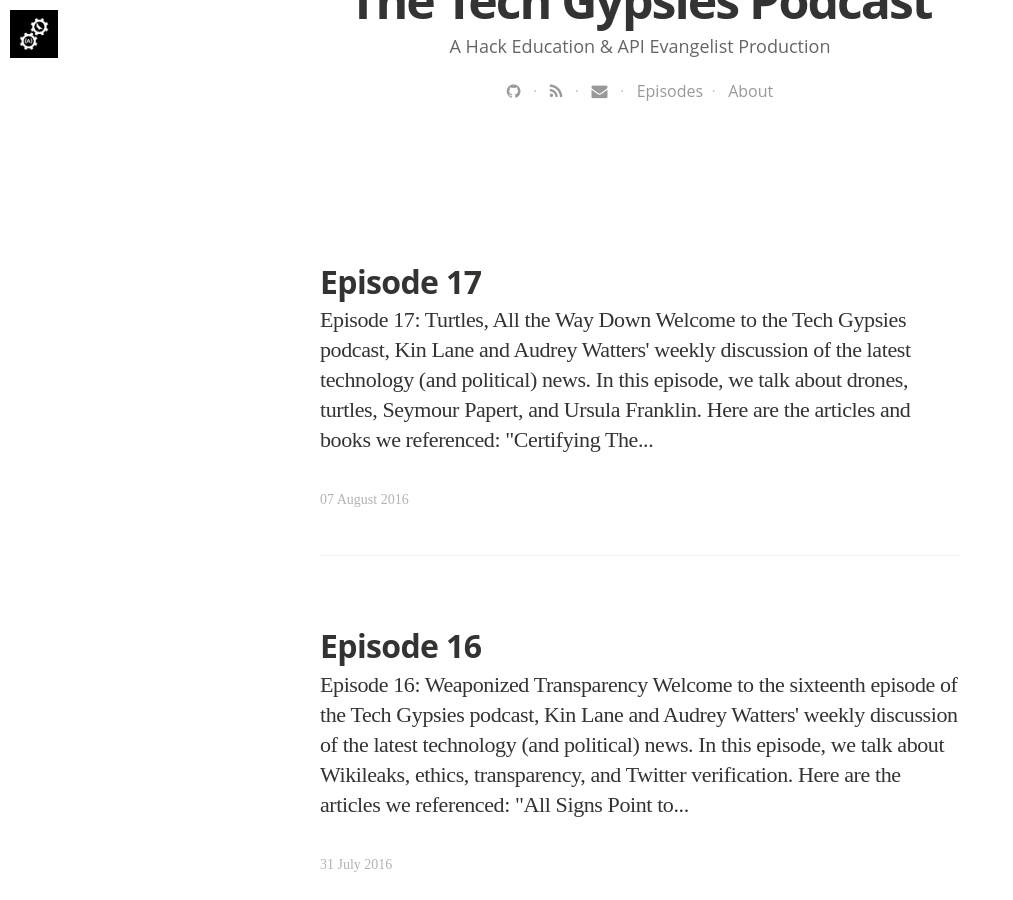
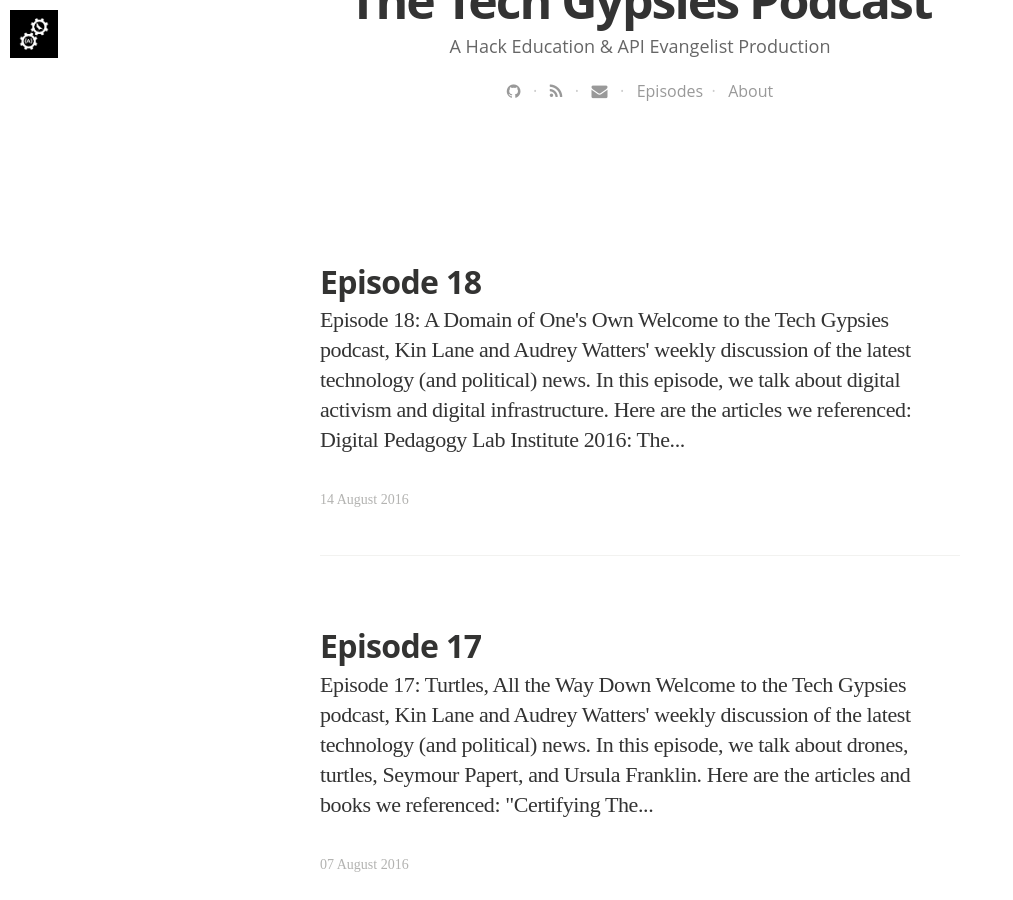
Before and after one commit to Techgypsies/podcast, a Jekyll site: the page built from blog/index.html, in a window 1280 px wide and 900 px high, scrolled down 559 px. Shown: the whole window, without its empty margins (0-1013 px from the left). Built offline with Jekyll 4.4.1, drawn with Linux system fonts in a browser that asks for light colours; nearby versions of some CDN libraries; some web fonts are replaced; the list of posts is cut into pages by our own code; some of the changed text lies outside the part shown.

Commit message:
new episode

```diff
--- a/_data/podcasts.yaml
+++ b/_data/podcasts.yaml
@@ -236,3 +236,17 @@
   tags:
   - Technology
   - Politics
+- title: "Tech Gypsies Episode 18"
+  summary: "In this episode, we talk about digital activism and digital infrastructure."
+  description: "In this episode, we talk about digital activism and digital infrastructure."
+  subtitle: "Tech, Scrutinized"
+  image: /assets/images/tech-gypsies-podcast-1500.png
+  audio_file: http://s3.amazonaws.com/techgypsies/podcast-2016-08-14.mp3
+  audio_length: 51043183
+  sound_cloud: https://soundcloud.com/kinlane/podcast-2016-08-14
+  duration: '0:35:27'
+  publish_date: "2016-08-14 09:00:00"
+  url: 2016/08/14/episode-18
+  tags:
+  - Technology
+  - Politics
--- /dev/null
+++ b/_posts/2016-08-14-episode-18.html
@@ -0,0 +1,26 @@
+---
+layout: post
+title: "Episode 18"
+date: 2016-08-14 08:35:00 +0000
+tags:
+image: https://s3.amazonaws.com/techgypsies/2016-08-14-sale.jpg
+imagecredits: https://www.flickr.com/photos/rrenomeron/11897073505
+---
+<h3>Episode 18: A Domain of One's Own</h3>
+<br />
+<p>Welcome to the Tech Gypsies podcast, <a href="http://kinlane.com">Kin Lane</a> and <a href="http://audreywatters.com">Audrey Watters</a>' weekly discussion of the latest technology (and political) news.</p>
+
+<p>In this episode, we talk about digital activism and digital infrastructure.</p>
+
+<p>
+<iframe width="100%" height="166" scrolling="no" frameborder="no" src="https://w.soundcloud.com/player/?url=https%3A//api.soundcloud.com/tracks/278269484&amp;color=ff5500&amp;auto_play=false&amp;hide_related=false&amp;show_comments=true&amp;show_user=true&amp;show_reposts=false"></iframe>
+</p>
+
+<p>Here are the articles we referenced:</p>
+<ul>
+<li><a href="http://audreywatters.com/2016/08/13/dig-ped-action">Digital Pedagogy Lab Institute 2016: The "Action" Track</a> on audreywatters.com</li>
+<li><a href="https://medium.com/@anildash/the-lost-infrastructure-of-social-media-d2b95662ccd3#.qw9yrjlom">The lost infrastructure of social media</a> on medium.com</li>
+<li><a href="https://www.aclu.org/blog/free-future/making-sure-revolution-gets-televised">Making Sure the Revolution Gets Televised</a> on the ACLU blog</li>
+</ul>
+
+<p>Feedback is welcome. (You should email Kin with it though.)</p>
--- a/index.html
+++ b/index.html
@@ -10,6 +10,6 @@
 
 <p><a href="http://podcast.techgypsi.es/blog/">Show notes</a> can also be subscribed to <a href="http://podcast.techgypsi.es/blog.xml">via RSS</a>.</p>
 
-<p><strong>Latest Episode: <a href="http://podcast.techgypsi.es/2016/08/07/episode-17">17</a></strong></p>
+<p><strong>Latest Episode: <a href="http://podcast.techgypsi.es/2016/08/14/episode-18">18</a></strong></p>
 
 <p style="text-align: right; font-size:12px"><em>Image credits: <a href="https://flic.kr/p/GTax17">Drone Recovery</a></em></p>
```
